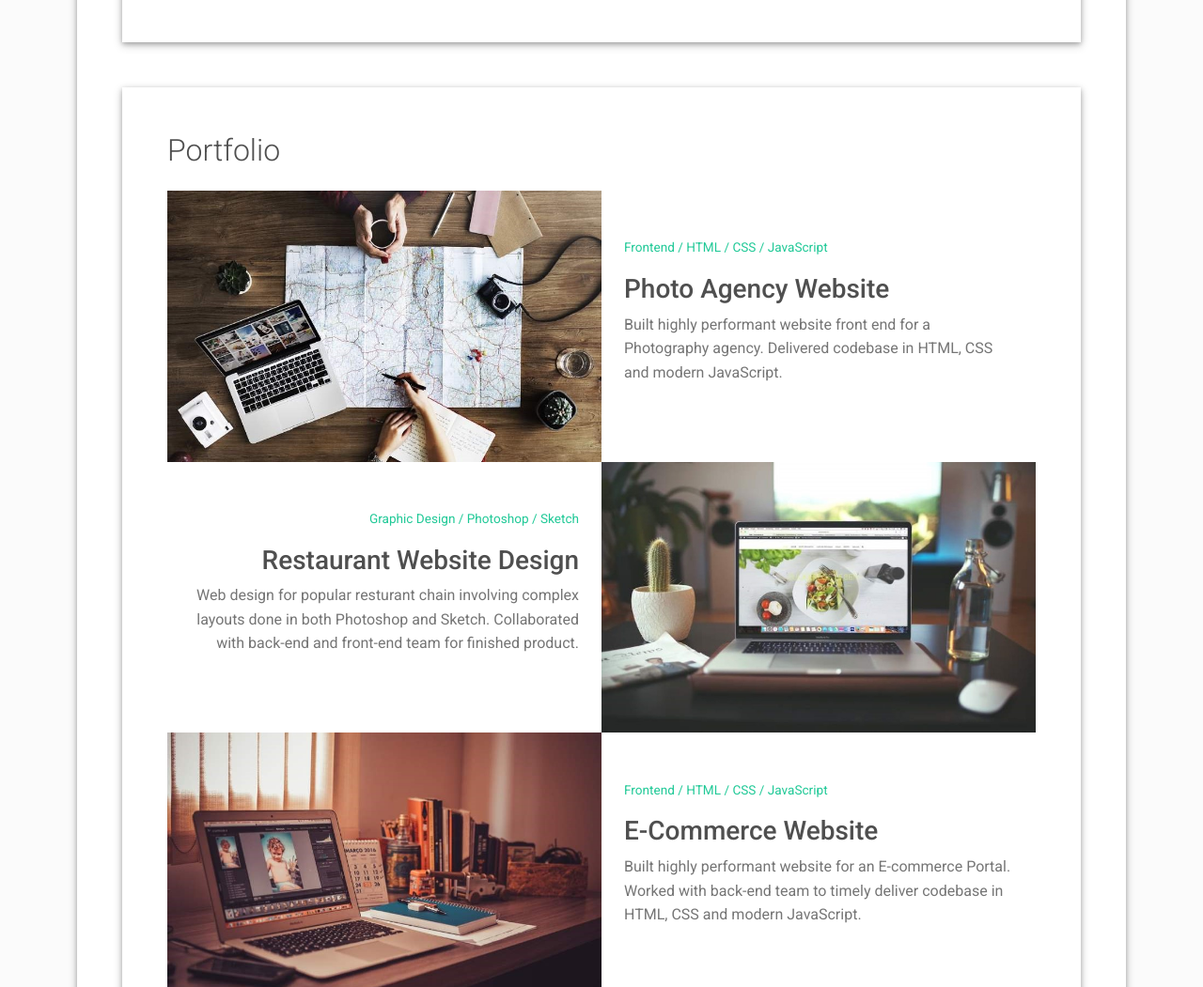
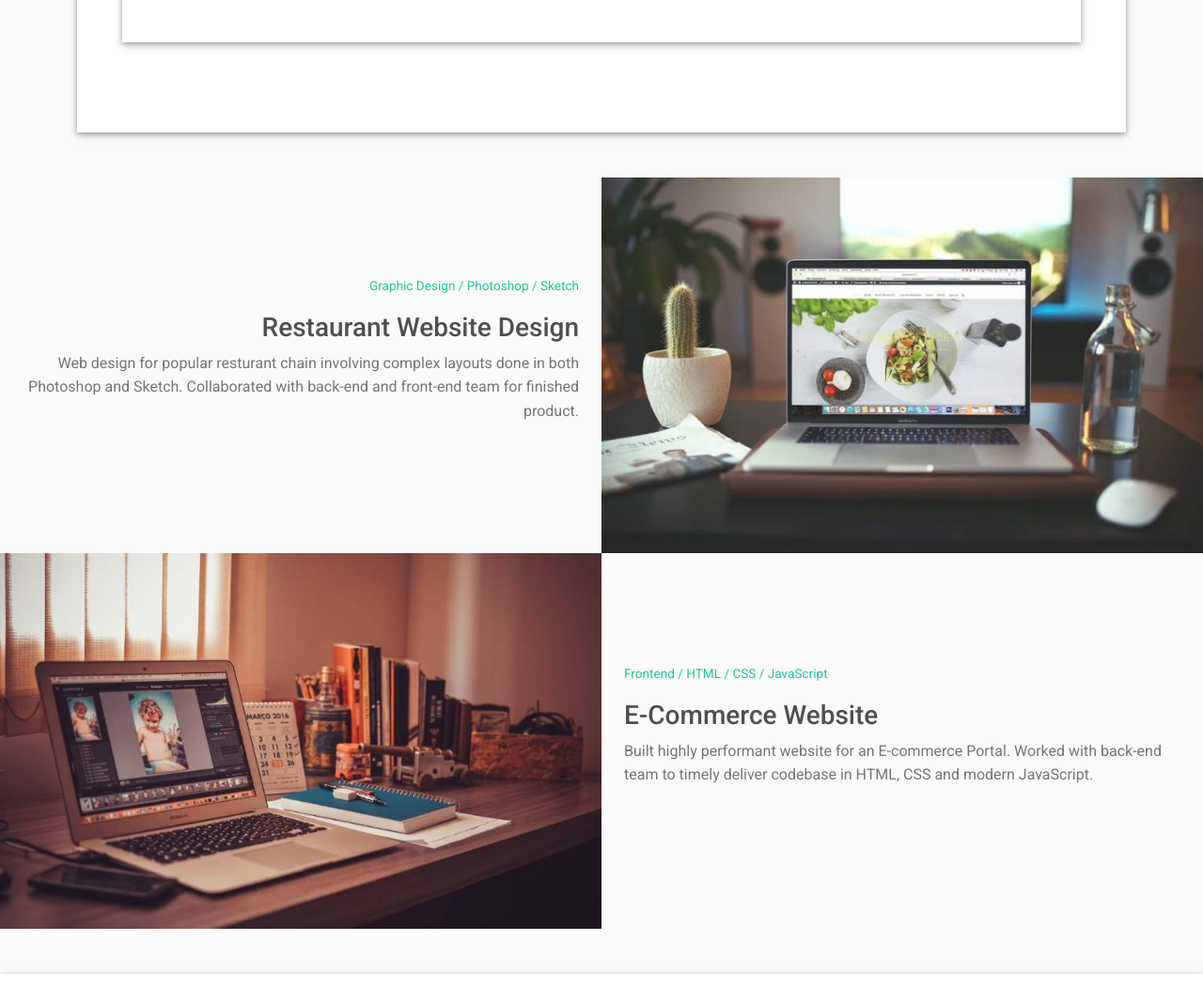
Before and after one commit to winD405/winD405.github.io, a plain HTML site: page index.html in a window 1280 px wide. Shown: the part 2909-3960 px from the top of the page at 94% size. Drawn offline with Linux system fonts and the light colour scheme.

Commit message:
Update index.html

```diff
--- a/index.html
+++ b/index.html
@@ -248,16 +248,6 @@
       </div>
     </div>
   </div>
-  <div class="shadow-1-strong bg-white my-5 p-5 d-print-none" id="portfolio">
-    <div class="portfolio-section">
-      <h2 class="h2 fw-light mb-4">Portfolio</h2>
-      <div class="row g-0">
-        <div class="col-md-6"><a href="https://dribbble.com/" target="_blank"><img class="img-fluid" src="images/project-1.jpg" width="800" height="500"/></a></div>
-        <div class="col-md-6 d-flex align-items-center" data-aos="fade-left" data-aos-delay="100">
-          <div class="m-4 mt-md-2">
-            <p class="text-teal text-small">Frontend / HTML / CSS / JavaScript</p>
-            <h3>Photo Agency Website</h3>
-            <p class="text-muted">Built highly performant website front end for a Photography agency. Delivered codebase in HTML, CSS and modern JavaScript.</p>
           </div>
         </div>
       </div>
```
